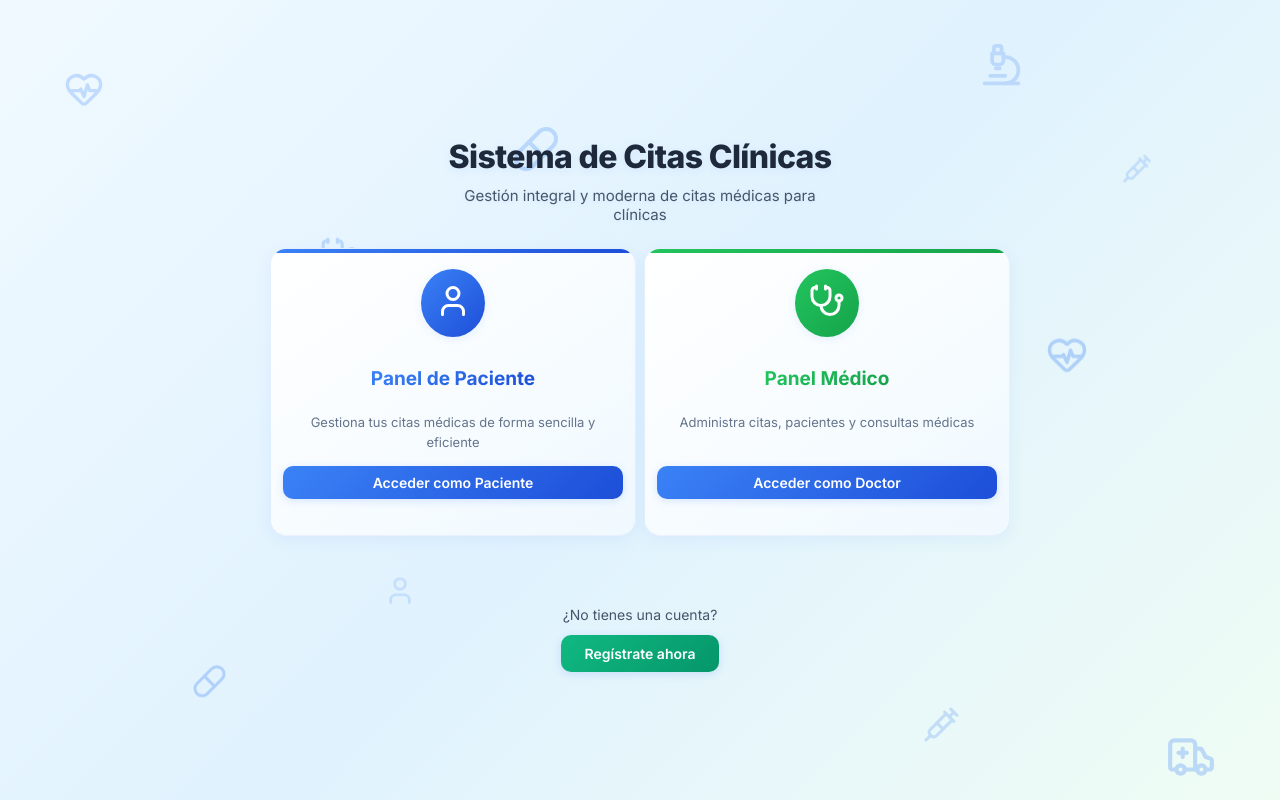
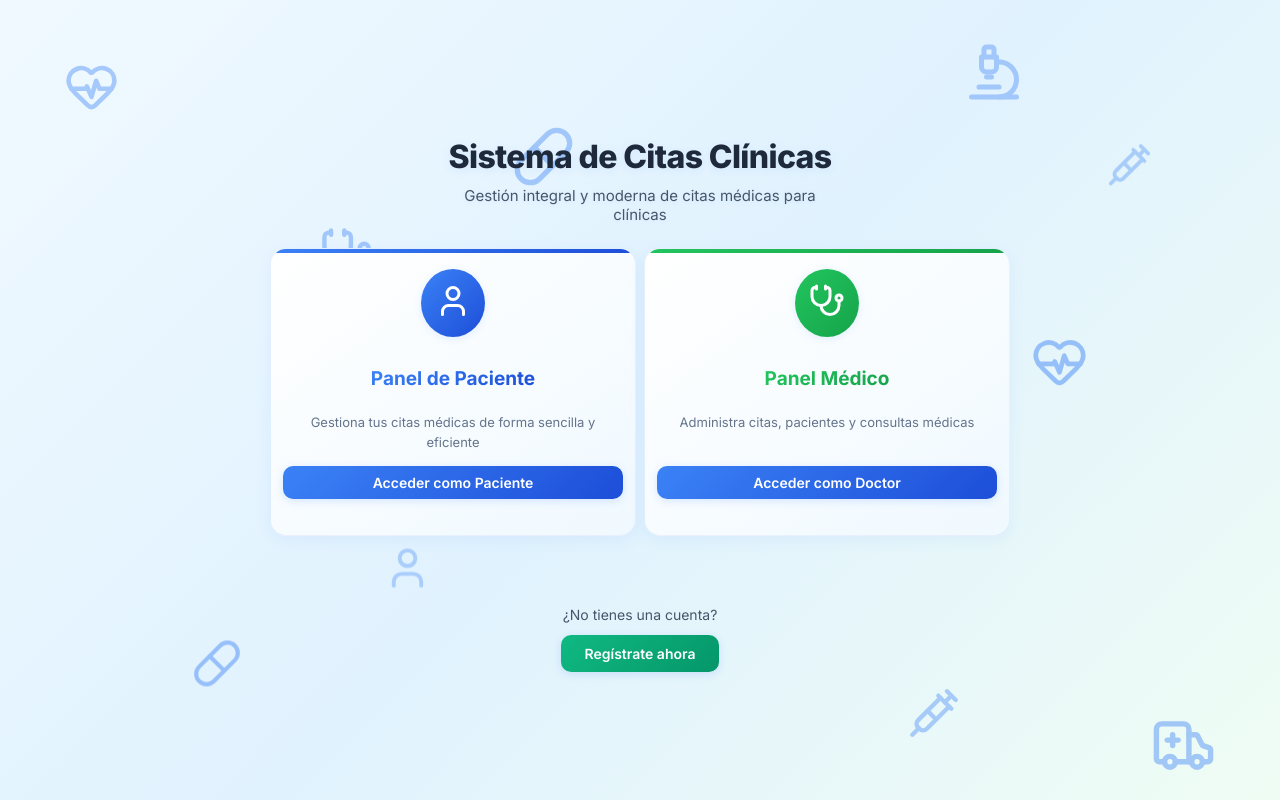
Before and after one commit to CarlosRodrigoMartinezUNICAES/SistemaCitasMedicas, a React (Vite) app in the folder client/: page / in a window 1280 px wide. Built offline with nearby package versions, Linux system fonts and the light colour scheme.

Commit message:
Anims on icons landing page

```diff
--- a/client/src/pages/LandingPage.tsx
+++ b/client/src/pages/LandingPage.tsx
@@ -100,12 +100,8 @@ const ScatteredIcon: React.FC<{
 
 
 type LandingProps = {
-
   onNavigate: (route: any) => void;
-
 };
-
-
 
 const LandingPage: React.FC<LandingProps> = ({ onNavigate }) => {
 
@@ -113,23 +109,17 @@ const LandingPage: React.FC<LandingProps> = ({ onNavigate }) => {
 
   const [hoveredCard, setHoveredCard] = useState<string | null>(null);
 
-
-
   useEffect(() => {
 
     setIsLoaded(true);
 
   }, []);
 
-
-
   const handleCardClick = (type: 'Paciente' | 'Doctor') => {
 
     onNavigate({ name: 'login', tipo_usuario: type });
 
   };
-
-
 
   const AnimatedCard: React.FC<{
 
@@ -328,10 +318,7 @@ const LandingPage: React.FC<LandingProps> = ({ onNavigate }) => {
       </button>
 
     </div>
-
   );
-
-
 
   return (
 
@@ -358,28 +345,16 @@ const LandingPage: React.FC<LandingProps> = ({ onNavigate }) => {
     }}>
 
                   {/* Scattered Medical Icons */}
-
-                  <ScatteredIcon Icon={HeartPulse} size={40} top="10%" left="5%" animationDuration="15s" delay="0s" opacity={0.25} color="#3b82f6" />
-
-                  <ScatteredIcon Icon={Syringe} size={30} top="20%" right="10%" animationDuration="18s" delay="2s" opacity={0.2} color="#3b82f6" />
-
-                  <ScatteredIcon Icon={Pill} size={35} bottom="15%" left="15%" animationDuration="16s" delay="4s" opacity={0.3} color="#3b82f6" />
-
-                  <ScatteredIcon Icon={Microscope} size={45} top="5%" right="20%" animationDuration="20s" delay="6s" opacity={0.22} color="#3b82f6" />
-
-                  <ScatteredIcon Icon={Ambulance} size={50} bottom="5%" right="5%" animationDuration="17s" delay="8s" opacity={0.28} color="#3b82f6" />
-
-                  <ScatteredIcon Icon={Stethoscope} size={38} top="30%" left="25%" animationDuration="19s" delay="1s" opacity={0.25} color="#3b82f6" />
-
-                  <ScatteredIcon Icon={User} size={32} bottom="25%" left="30%" animationDuration="14s" delay="3s" opacity={0.18} color="#3b82f6" />
-
-                  <ScatteredIcon Icon={HeartPulse} size={42} top="40%" right="15%" animationDuration="17s" delay="5s" opacity={0.32} color="#3b82f6" />
-
-                  <ScatteredIcon Icon={Syringe} size={37} bottom="10%" right="25%" animationDuration="15s" delay="7s" opacity={0.22} color="#3b82f6" />
-
-                  <ScatteredIcon Icon={Pill} size={48} top="15%" left="40%" animationDuration="21s" delay="9s" opacity={0.25} color="#3b82f6" />
-
-
+                  <ScatteredIcon Icon={HeartPulse} size={55} top="10%" left="5%" animationDuration="12s" delay="0s" opacity={0.4} color="#3b82f6" />
+                  <ScatteredIcon Icon={Syringe} size={45} top="20%" right="10%" animationDuration="15s" delay="2s" opacity={0.35} color="#3b82f6" />
+                  <ScatteredIcon Icon={Pill} size={50} bottom="15%" left="15%" animationDuration="13s" delay="4s" opacity={0.45} color="#3b82f6" />
+                  <ScatteredIcon Icon={Microscope} size={60} top="5%" right="20%" animationDuration="17s" delay="6s" opacity={0.38} color="#3b82f6" />
+                  <ScatteredIcon Icon={Ambulance} size={65} bottom="5%" right="5%" animationDuration="14s" delay="8s" opacity={0.43} color="#3b82f6" />
+                  <ScatteredIcon Icon={Stethoscope} size={53} top="30%" left="25%" animationDuration="16s" delay="1s" opacity={0.4} color="#3b82f6" />
+                  <ScatteredIcon Icon={User} size={47} bottom="25%" left="30%" animationDuration="11s" delay="3s" opacity={0.33} color="#3b82f6" />
+                  <ScatteredIcon Icon={HeartPulse} size={57} top="40%" right="15%" animationDuration="14s" delay="5s" opacity={0.47} color="#3b82f6" />
+                  <ScatteredIcon Icon={Syringe} size={52} bottom="10%" right="25%" animationDuration="12s" delay="7s" opacity={0.38} color="#3b82f6" />
+                  <ScatteredIcon Icon={Pill} size={63} top="15%" left="40%" animationDuration="18s" delay="9s" opacity={0.4} color="#3b82f6" />
 
       {/* Header */}
 
@@ -436,10 +411,7 @@ const LandingPage: React.FC<LandingProps> = ({ onNavigate }) => {
           Gestión integral y moderna de citas médicas para clínicas
 
         </p>
-
       </div>
-
-
 
       {/* Main Cards Container - Horizontal Layout */}
 
@@ -496,14 +468,7 @@ const LandingPage: React.FC<LandingProps> = ({ onNavigate }) => {
           iconBg="linear-gradient(135deg, #22c55e 0%, #16a34a 100%)"
 
         />
-
       </div>
-
-
-
-
-
-
 
       {/* Registration Section */}
 
@@ -578,51 +543,28 @@ e.currentTarget.style.transform = 'scale(1)';
 Regístrate ahora
 
 </button>
-
 </div>
-
-
 
 <style>{`
 
-
-
 @keyframes floatIcon {
-
-
 
   0% { transform: translateY(0px); }
 
+  25% { transform: translateY(-25px); }
 
+  50% { transform: translateY(-25px); }
 
-  25% { transform: translateY(-15px); }
-
-
-
-  50% { transform: translateY(-15px); }
-
-
-
-  75% { transform: translateY(15px); }
-
-
+  75% { transform: translateY(0px); }
 
   100% { transform: translateY(0px); }
 
-
-
 }
-
-
 
 `}</style>
 
     </div>
-
   );
-
 };
 
-
-
 export default LandingPage;
```
